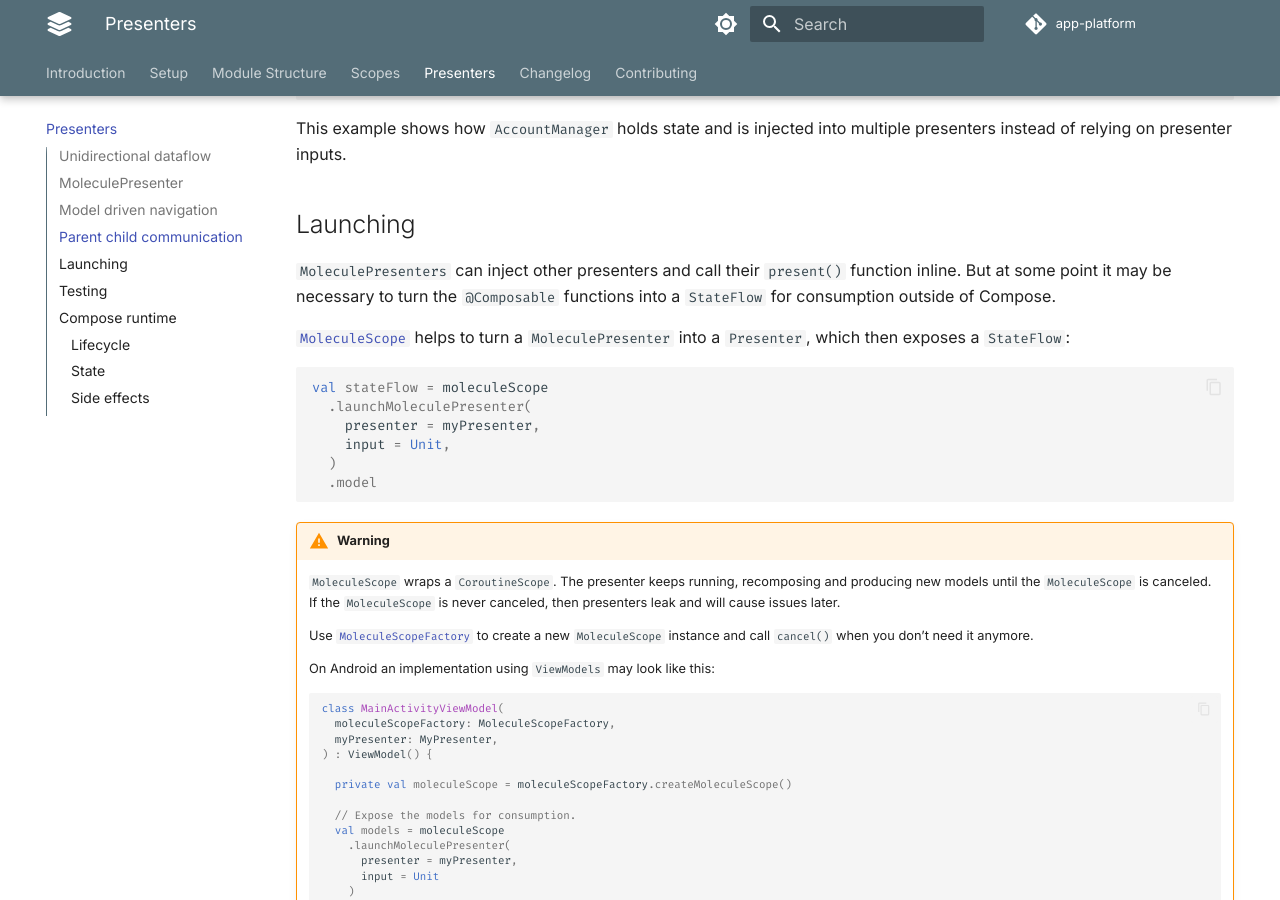
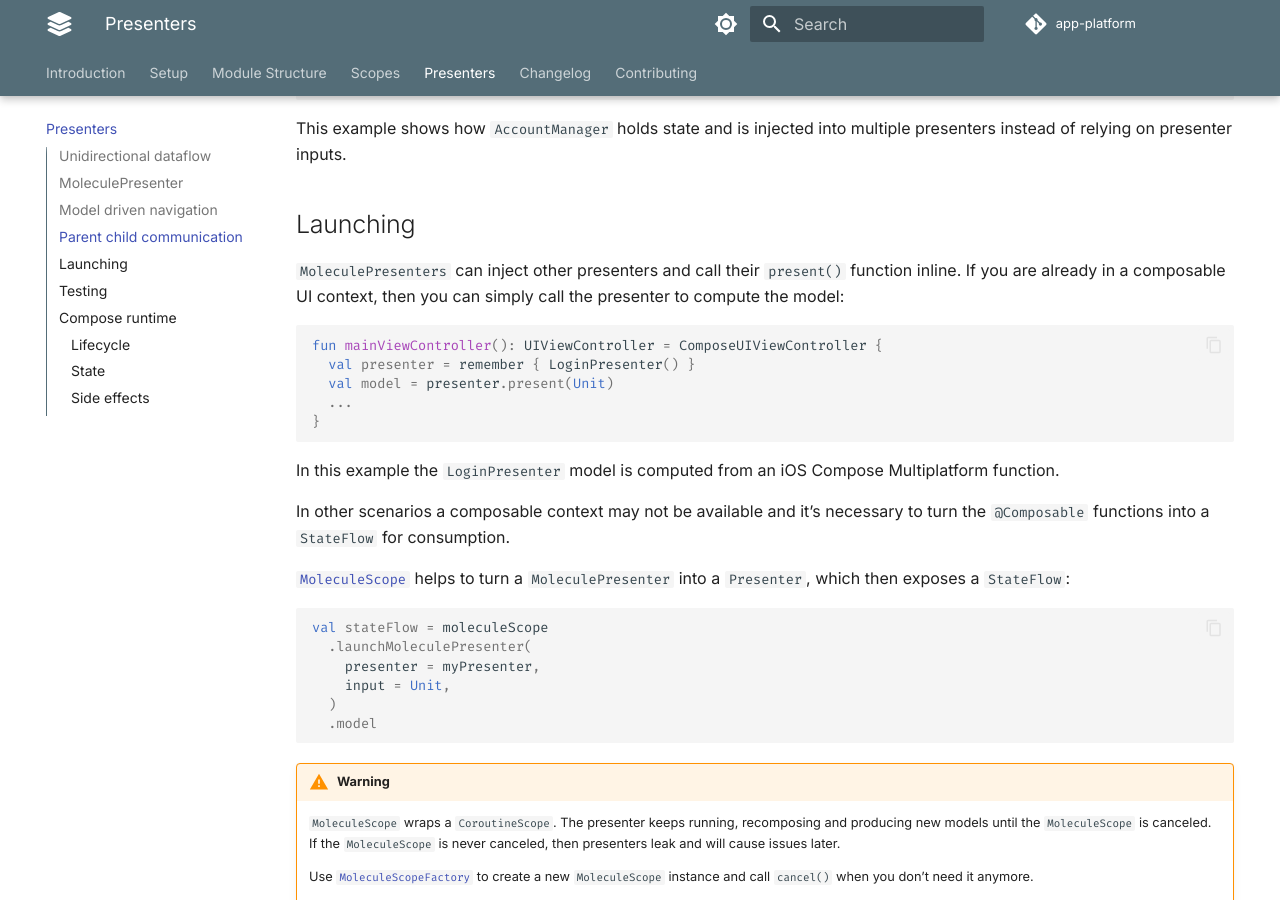
Before and after one commit to amzn/app-platform, an MkDocs documentation site: the page built from docs/presenters.md, in a window 1280 px wide and 900 px high, scrolled down 5522 px. Built offline with MkDocs 1.6.1 and Material for MkDocs 9.7.7, drawn with Linux system fonts in a browser that asks for light colours; comment, search, counter and statistics services are not loaded.

Commit message:
More documentation updates.

````diff
--- a/docs/presenters.md
+++ b/docs/presenters.md
@@ -307,8 +307,21 @@ on presenter inputs.
 
 ## Launching
 
-`MoleculePresenters` can inject other presenters and call their `present()` function inline. But at some point it
-may be necessary to turn the `@Composable` functions into a `StateFlow` for consumption outside of Compose.
+`MoleculePresenters` can inject other presenters and call their `present()` function inline. If you are already in a
+composable UI context, then you can simply call the presenter to compute the model:
+
+```kotlin
+fun mainViewController(): UIViewController = ComposeUIViewController {
+  val presenter = remember { LoginPresenter() }
+  val model = presenter.present(Unit)
+  ...
+}
+```
+
+In this example the `LoginPresenter` model is computed from an iOS Compose Multiplatform function.
+
+In other scenarios a composable context may not be available and it's necessary to turn the `@Composable` functions
+into a `StateFlow` for consumption.
 
 [`MoleculeScope`](https://github.com/amzn/app-platform/blob/main/presenter-molecule/public/src/commonMain/kotlin/software/amazon/app/platform/presenter/molecule/MoleculeScope.kt)
 helps to turn a `MoleculePresenter` into a `Presenter`, which then exposes a `StateFlow`:
````
